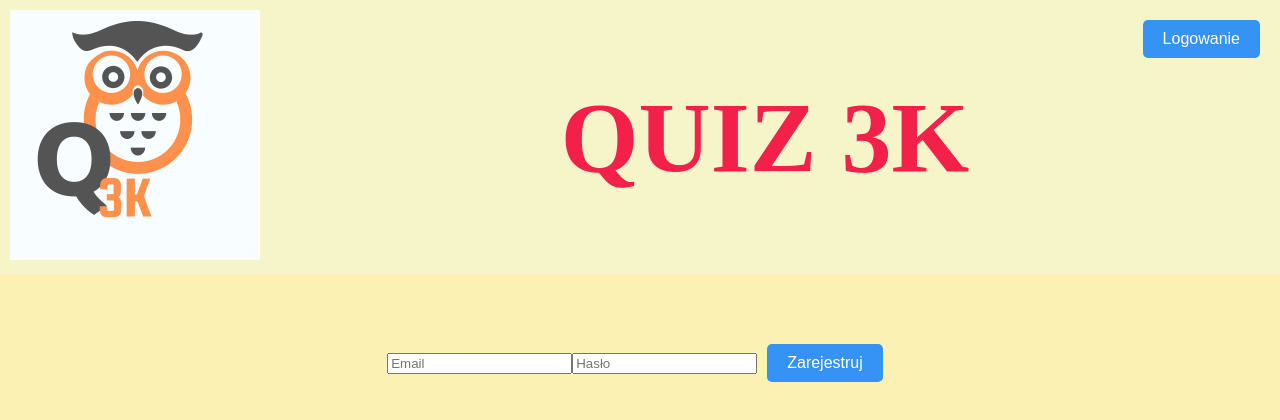
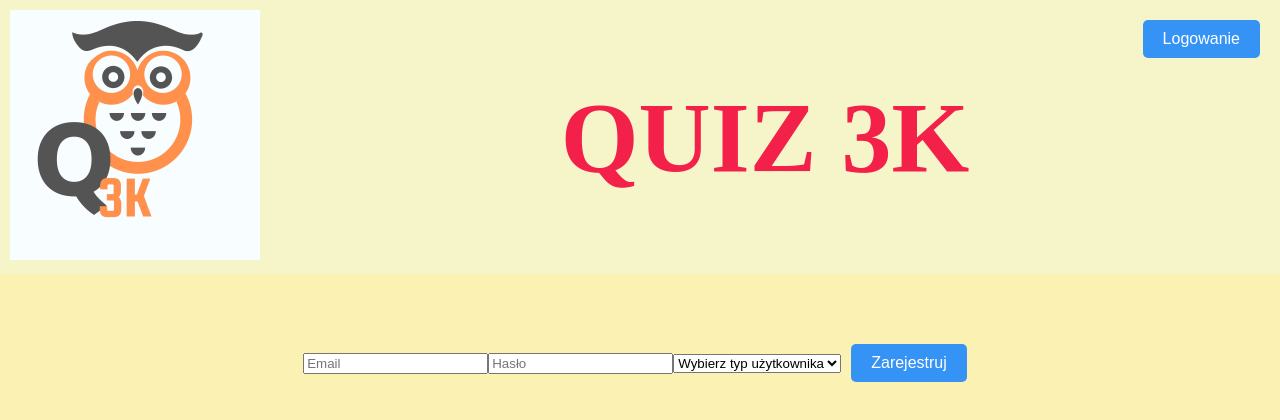
Before and after one commit to Matkaru/quiz3K, an Angular app in the folder frontQuiz3K/quiz3k_Front/: page /rejestracja in a window 1280 px wide. Shown: the top 420 px of the page. Built offline with nearby package versions, Linux system fonts and the light colour scheme.

Commit message:
adding a user role during registration

```diff
--- a/frontQuiz3K/quiz3k_Front/src/app/pages/registration-page/registration-page.component.html
+++ b/frontQuiz3K/quiz3k_Front/src/app/pages/registration-page/registration-page.component.html
@@ -11,6 +11,11 @@
 <form>
   <input type="text" name="email" [(ngModel)]="email" placeholder="Email"  >
   <input type="password" name="password" [(ngModel)]="password" placeholder="Hasło">
+  <select name="userType" [(ngModel)]="userType">
+    <option value="" disabled selected>Wybierz typ użytkownika</option>
+    <option value="CREATOR">Twórca</option>
+    <option value="USER">Użytkownik</option>
+  </select>
   <button (click)="registerUser()">Zarejestruj</button>
   <div class="error-message" *ngIf="errorMessage">{{ errorMessage }}</div>
   <div class="error-message" *ngIf="userExists">Użytkownik już istnieje - zaloguj się</div>
--- a/frontQuiz3K/quiz3k_Front/src/app/pages/registration-page/registration-page.component.ts
+++ b/frontQuiz3K/quiz3k_Front/src/app/pages/registration-page/registration-page.component.ts
@@ -16,6 +16,7 @@ export class RegistrationPageComponent implements OnInit{
   errorMessage: string | null = null;
   email: string = '';
   password: string = '';
+  userType: string = '';
   signupForm: FormGroup;
   userExists: boolean = false;
   showSuccessMessage: boolean = false;
@@ -25,9 +26,16 @@ export class RegistrationPageComponent implements OnInit{
   }
 
   registerUser() {
-    let user: User = {
+
+    if (this.userType === '') {
+      this.errorMessage = 'Wybierz typ użytkownika.';
+      return;
+    }
+
+    let user: { password: string; userType: string; email: string } = {
       email: this.email,
-      password: this.password
+      password: this.password,
+      userType: this.userType,
     };
 
     this.userService.getAllUsers(user).subscribe(users => {
```
